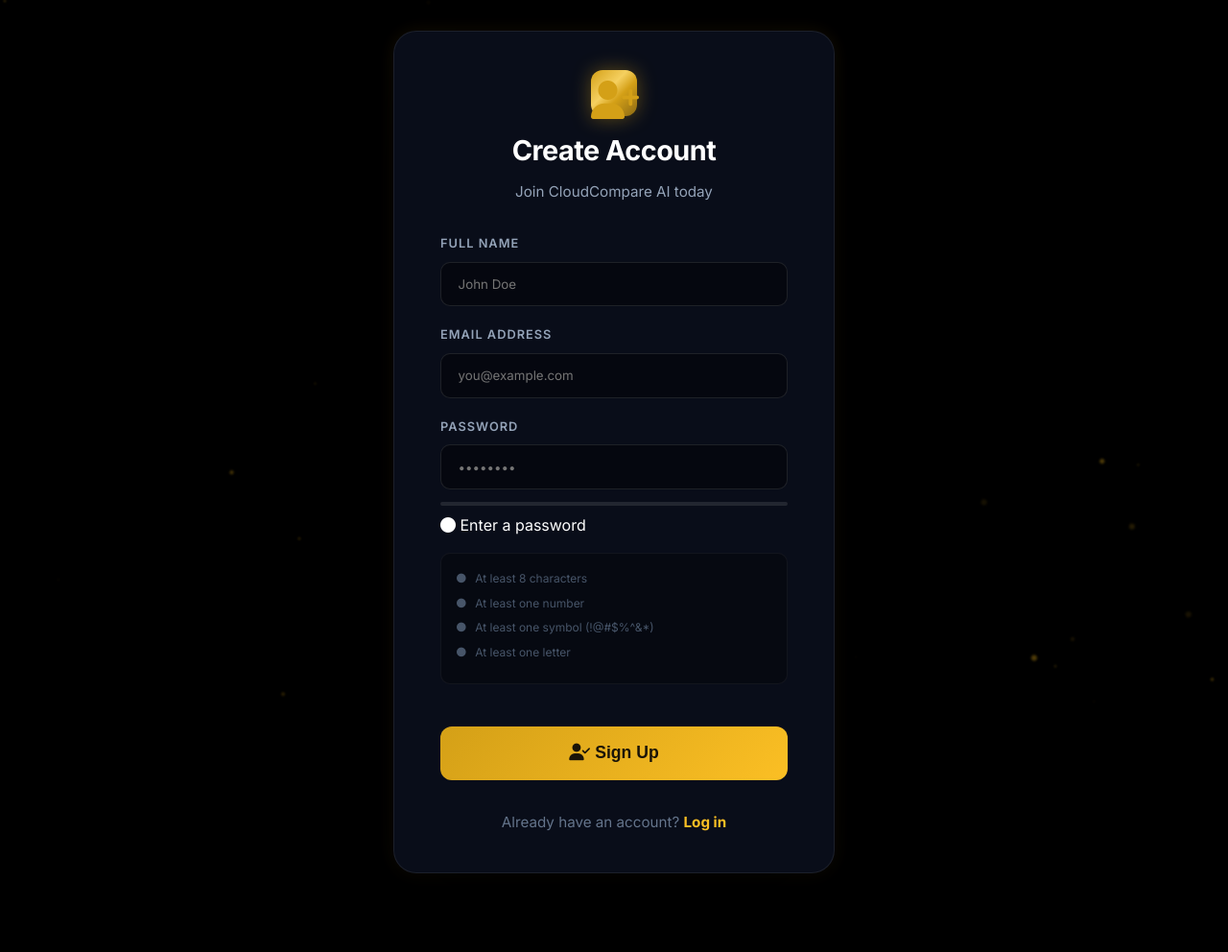
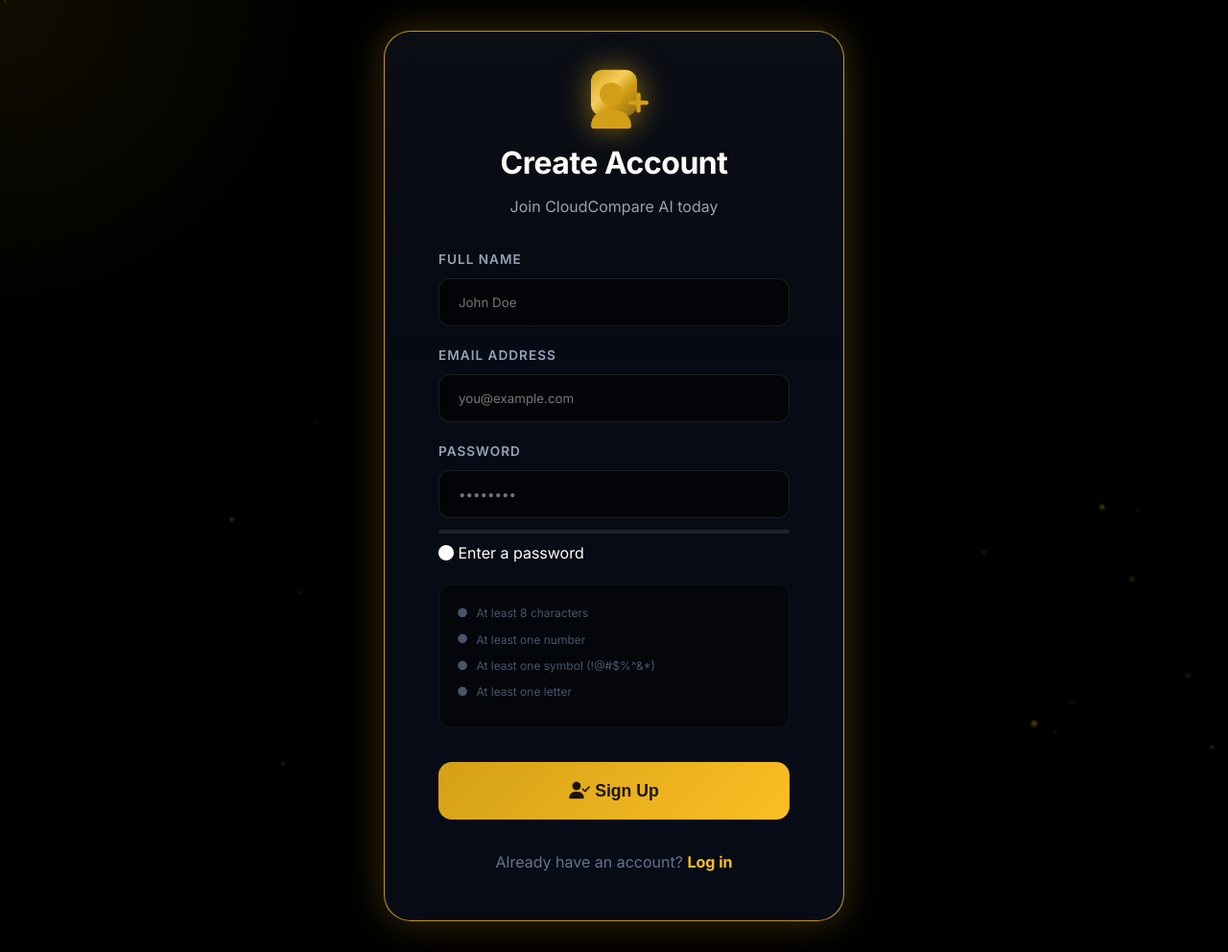
Before and after one commit to yathamsridharreddy/Cloud-Compare-ai_main, a Spring Boot app: page /signup.html in a window 1280 px wide. Shown: the whole page at 96% size. Before the commit the page ends 910 px from the top, so only its background shows below. Run offline with Spring Boot 4, Linux system fonts and the light colour scheme; some of the project's set-up classes (security, data sources, template engines, error pages and the like) are left out, and stand-ins take their place.

Commit message:
Excellence: Hyper-Cinematic Auth Suite - 3D Liquid Borders, Quantum Entrances, and Dynamic Light Tracking

```diff
--- a/src/main/resources/static/signup.html
+++ b/src/main/resources/static/signup.html
@@ -8,10 +8,15 @@
     <link href="https://fonts.googleapis.com/css2?family=Inter:wght@300;400;500;600;700&display=swap" rel="stylesheet">
     <link rel="stylesheet" href="https://cdnjs.cloudflare.com/ajax/libs/font-awesome/6.4.0/css/all.min.css">
     <style>
-        @keyframes unfold { from { opacity: 0; transform: perspective(1000px) rotateX(-15deg) scale(0.9); } to { opacity: 1; transform: perspective(1000px) rotateX(0) scale(1); } }
-        @keyframes drift { from { transform: translateY(100vh) rotate(0deg); } to { transform: translateY(-100px) rotate(360deg); } }
+        @keyframes unfold { from { opacity: 0; transform: perspective(1200px) rotateX(-25deg) translateY(50px) scale(0.8); } to { opacity: 1; transform: perspective(1200px) rotateX(0) translateY(0) scale(1); } }
+        @keyframes drift { from { transform: translateY(110vh) rotate(0deg); } to { transform: translateY(-110px) rotate(360deg); } }
+        @keyframes liquidBorder { 0%, 100% { border-color: rgba(212, 160, 23, 0.2); box-shadow: 0 0 20px rgba(212, 160, 23, 0.1); } 50% { border-color: rgba(251, 191, 36, 0.8); box-shadow: 0 0 40px rgba(212, 160, 23, 0.3); } }
+        @keyframes scanline { 0% { transform: translateY(-100%); } 100% { transform: translateY(100%); } }
+        @keyframes float { 0%, 100% { transform: translateY(0); } 50% { transform: translateY(-10px); } }
+        @keyframes slideIn { from { opacity: 0; transform: translateZ(30px) translateY(20px); } to { opacity: 1; transform: translateZ(30px) translateY(0); } }
 
-        body { margin: 0; background: #000; color: white; font-family: 'Inter', sans-serif; overflow: hidden; }
+        body { margin: 0; background: #000; color: white; font-family: 'Inter', sans-serif; overflow: hidden; height: 100vh; }
+
         .auth-container {
             min-height: 100vh;
             display: flex;
@@ -20,148 +25,135 @@
             padding: 2rem;
             position: relative;
             z-index: 10;
+            perspective: 1500px;
         }
+
         .auth-card {
-            background: rgba(15, 23, 42, 0.6);
-            border: 1px solid rgba(255, 255, 255, 0.08);
-            border-radius: 24px;
-            padding: 2.5rem 3rem;
+            background: rgba(15, 23, 42, 0.5);
+            border: 1px solid rgba(255, 255, 255, 0.05);
+            border-radius: 28px;
+            padding: 3rem 3.5rem;
             width: 100%;
-            max-width: 460px;
-            box-shadow: 0 40px 100px rgba(0, 0, 0, 0.8), 0 0 20px rgba(212, 160, 23, 0.1);
-            backdrop-filter: blur(20px);
-            animation: unfold 0.8s cubic-bezier(0.23, 1, 0.32, 1) both;
+            max-width: 480px;
+            box-shadow: 0 50px 100px rgba(0, 0, 0, 0.9);
+            backdrop-filter: blur(25px);
+            animation: unfold 1.2s cubic-bezier(0.23, 1, 0.32, 1) both, liquidBorder 4s infinite alternate;
+            position: relative;
+            overflow: hidden;
+            transform-style: preserve-3d;
         }
-        .auth-header {
-            text-align: center;
-            margin-bottom: 2rem;
+
+        .auth-card::before {
+            content: "";
+            position: absolute;
+            top: 0; left: 0; width: 100%; height: 100%;
+            background: linear-gradient(to bottom, transparent, rgba(212, 160, 23, 0.03), transparent);
+            animation: scanline 3s linear infinite;
+            pointer-events: none;
+            z-index: 1;
         }
+
+        .auth-header { text-align: center; margin-bottom: 2rem; transform: translateZ(50px); }
         .auth-header .logo-icon {
-            font-size: 2.5rem;
+            font-size: 3rem;
             color: #d4a017;
             margin-bottom: 0.8rem;
             display: inline-block;
-            filter: drop-shadow(0 0 10px rgba(212, 160, 23, 0.4));
+            filter: drop-shadow(0 0 15px rgba(212, 160, 23, 0.6));
+            animation: float 4s ease-in-out infinite;
         }
-        .auth-header h2 {
-            font-size: 1.8rem;
-            margin-bottom: 0.5rem;
-            font-weight: 800;
-            letter-spacing: -0.5px;
-        }
-        .auth-header p {
-            color: #94a3b8;
-            font-size: 0.95rem;
-        }
-        .form-group {
-            margin-bottom: 1.25rem;
-        }
-        .form-group label {
-            display: block;
-            margin-bottom: 0.5rem;
-            color: #94a3b8;
-            font-size: 0.8rem;
-            font-weight: 600;
-            text-transform: uppercase;
-            letter-spacing: 1px;
-        }
+        .auth-header h2 { font-size: 2rem; font-weight: 800; letter-spacing: -0.5px; margin-bottom: 0.5rem; }
+        .auth-header p { color: #94a3b8; font-size: 1rem; }
+
+        .form-group { margin-bottom: 1.25rem; transform: translateZ(30px); opacity: 0; animation: slideIn 0.8s forwards; }
+        .form-group label { display: block; margin-bottom: 0.5rem; color: #94a3b8; font-size: 0.85rem; font-weight: 600; text-transform: uppercase; letter-spacing: 1px; }
+
         .form-control {
             width: 100%;
-            padding: 0.9rem 1.1rem;
-            background: rgba(0, 0, 0, 0.4);
+            padding: 1rem 1.25rem;
+            background: rgba(0, 0, 0, 0.6);
             border: 1px solid rgba(255, 255, 255, 0.1);
-            border-radius: 10px;
+            border-radius: 12px;
             color: white;
             font-family: inherit;
             transition: all 0.4s cubic-bezier(0.4, 0, 0.2, 1);
             box-sizing: border-box;
         }
+
         .form-control:focus {
             outline: none;
             border-color: #fbbf24;
-            background: rgba(0, 0, 0, 0.6);
-            box-shadow: 0 0 0 4px rgba(212, 160, 23, 0.15);
-            transform: translateY(-2px);
+            background: rgba(0, 0, 0, 0.8);
+            box-shadow: 0 0 25px rgba(212, 160, 23, 0.2);
+            transform: scale(1.02);
         }
+
         .btn-auth {
             width: 100%;
-            padding: 1.1rem;
+            padding: 1.2rem;
             background: linear-gradient(135deg, #d4a017, #fbbf24);
             color: #1a1408;
             border: none;
-            border-radius: 12px;
-            font-weight: 800;
+            border-radius: 14px;
+            font-weight: 900;
             font-size: 1.1rem;
             cursor: pointer;
-            transition: all 0.4s;
-            margin-top: 1.5rem;
+            transition: all 0.5s cubic-bezier(0.23, 1, 0.32, 1);
+            margin-top: 1rem;
             position: relative;
             overflow: hidden;
+            transform: translateZ(40px);
         }
-        .btn-auth:hover {
-            transform: translateY(-4px);
-            box-shadow: 0 15px 30px rgba(212, 160, 23, 0.4);
-        }
-        .btn-auth::after {
-            content: "";
-            position: absolute;
-            top: 0;
-            left: -100%;
-            width: 100%;
-            height: 100%;
-            background: linear-gradient(90deg, transparent, rgba(255,255,255,0.4), transparent);
-            transition: 0.5s;
-        }
-        .btn-auth:hover::after {
-            left: 100%;
-        }
-        .auth-footer {
-            margin-top: 2rem;
-            text-align: center;
-            font-size: 0.95rem;
-            color: #64748b;
-        }
-        .auth-footer a {
-            color: #fbbf24;
-            text-decoration: none;
-            font-weight: 700;
-            transition: all 0.3s;
-        }
-        .auth-footer a:hover {
-            color: white;
-            text-shadow: 0 0 10px rgba(212, 160, 23, 0.5);
-        }
-        .alert {
-            display: none;
-            padding: 0.9rem;
-            border-radius: 10px;
-            margin-bottom: 1.5rem;
-            font-size: 0.9rem;
-            animation: slideUp 0.4s ease-out;
-        }
-        @keyframes slideUp { from { opacity: 0; transform: translateY(10px); } to { opacity: 1; transform: translateY(0); } }
-        .alert-error { background: rgba(239, 68, 68, 0.15); border: 1px solid rgba(239, 68, 68, 0.3); color: #fca5a5; }
-        .alert-success { background: rgba(34, 197, 94, 0.15); border: 1px solid rgba(34, 197, 94, 0.3); color: #86efac; }
-        .form-validation { font-size: 0.75rem; margin-top: 0.4rem; display: none; align-items: center; gap: 0.3rem; }
+
+        .btn-auth:hover { transform: translateZ(60px) translateY(-5px); box-shadow: 0 20px 40px rgba(212, 160, 23, 0.5); }
+        .btn-auth::after { content: ""; position: absolute; top: 0; left: -100%; width: 100%; height: 100%; background: linear-gradient(90deg, transparent, rgba(255,255,255,0.4), transparent); transition: 0.6s; }
+        .btn-auth:hover::after { left: 100%; }
+
+        .auth-footer { margin-top: 2rem; text-align: center; color: #64748b; transform: translateZ(20px); }
+        .auth-footer a { color: #fbbf24; text-decoration: none; font-weight: 800; transition: 0.3s; }
+        .auth-footer a:hover { color: white; text-shadow: 0 0 10px #fbbf24; }
+
+        .form-validation { font-size: 0.75rem; margin-top: 0.4rem; display: none; align-items: center; gap: 0.3rem; transform: translateZ(25px); }
         .form-validation.error { color: #fca5a5; display: flex; }
         .form-validation.success { color: #86efac; display: flex; }
-        .password-strength { margin-top: 0.8rem; }
+
+        .password-strength { margin-top: 0.8rem; transform: translateZ(25px); }
         .strength-indicator { width: 100%; height: 4px; background: rgba(255, 255, 255, 0.1); border-radius: 2px; overflow: hidden; margin-bottom: 0.5rem; }
         .strength-bar { height: 100%; width: 0%; transition: all 0.4s cubic-bezier(0.4, 0, 0.2, 1); }
         .strength-bar.weak { background: #ef4444; width: 25%; }
         .strength-bar.fair { background: #fbbf24; width: 50%; }
         .strength-bar.good { background: #60a5fa; width: 75%; }
         .strength-bar.strong { background: #22c55e; width: 100%; }
-        .password-requirements { background: rgba(0, 0, 0, 0.3); border: 1px solid rgba(255, 255, 255, 0.05); border-radius: 10px; padding: 1rem; margin-top: 1rem; }
-        .requirement { display: flex; align-items: center; gap: 0.6rem; margin-bottom: 0.4rem; color: #475569; font-size: 0.75rem; transition: all 0.3s; }
+
+        .password-requirements { background: rgba(0, 0, 0, 0.4); border: 1px solid rgba(255, 255, 255, 0.05); border-radius: 12px; padding: 1.2rem; margin-top: 1.2rem; transform: translateZ(20px); }
+        .requirement { display: flex; align-items: center; gap: 0.6rem; margin-bottom: 0.5rem; color: #475569; font-size: 0.75rem; transition: all 0.3s; }
         .requirement i { font-size: 0.6rem; }
         .requirement.met { color: #86efac; }
         .requirement.met i { color: #22c55e; }
+
+        .alert { display: none; padding: 1rem; border-radius: 12px; margin-bottom: 1.5rem; font-size: 0.95rem; animation: slideIn 0.4s ease-out; }
+        .alert-error { background: rgba(239, 68, 68, 0.15); border: 1px solid rgba(239, 68, 68, 0.3); color: #fca5a5; }
+        .alert-success { background: rgba(34, 197, 94, 0.15); border: 1px solid rgba(34, 197, 94, 0.3); color: #86efac; }
+
+        /* Dynamic Particle System */
         .particle-bg { position: fixed; inset: 0; z-index: 0; pointer-events: none; }
-        .particle { position: absolute; background: #d4a017; border-radius: 50%; opacity: 0.3; filter: blur(1px); animation: drift 20s linear infinite; }
+        .particle { position: absolute; background: #d4a017; border-radius: 50%; opacity: 0.4; animation: drift linear infinite; }
+
+        .light-follow {
+            position: fixed;
+            width: 700px;
+            height: 700px;
+            background: radial-gradient(circle, rgba(212, 160, 23, 0.08), transparent 70%);
+            border-radius: 50%;
+            pointer-events: none;
+            z-index: 1;
+            transform: translate(-50%, -50%);
+            transition: left 0.15s ease-out, top 0.15s ease-out;
+        }
     </style>
 </head>
 <body>
+    <div class="light-follow" id="lightFollow"></div>
     <div class="app-container">
         <div class="auth-container">
             <div class="auth-card">
@@ -490,21 +482,25 @@
         }
         initParticleSystem();
 
-        // UI EXCELLENCE: 3D Card Tilt Effect
-        const card = document.querySelector('.auth-card');
+        // UI EXCELLENCE: Dynamic Light Follow
+        const light = document.getElementById('lightFollow');
         document.addEventListener('mousemove', (e) => {
+            light.style.left = `${e.clientX}px`;
+            light.style.top = `${e.clientY}px`;
+
+            // Perspective Tilt logic
             const xAxis = (window.innerWidth / 2 - e.pageX) / 25;
             const yAxis = (window.innerHeight / 2 - e.pageY) / 25;
-            card.style.transform = `perspective(1000px) rotateY(${xAxis}deg) rotateX(${yAxis}deg)`;
+            card.style.transform = `perspective(1200px) rotateY(${xAxis}deg) rotateX(${yAxis}deg)`;
         });
 
         // UI EXCELLENCE: Success Particle Burst
         function createSuccessBurst() {
-            for (let i = 0; i < 50; i++) {
+            for (let i = 0; i < 80; i++) {
                 const p = document.createElement('div');
                 p.className = 'success-particle';
-                p.style.setProperty('--tx', `${(Math.random() - 0.5) * 400}px`);
-                p.style.setProperty('--ty', `${(Math.random() - 0.5) * 400}px`);
+                p.style.setProperty('--tx', `${(Math.random() - 0.5) * 600}px`);
+                p.style.setProperty('--ty', `${(Math.random() - 0.5) * 600}px`);
                 p.style.left = '50%';
                 p.style.top = '50%';
                 p.style.background = Math.random() > 0.5 ? '#d4a017' : '#fbbf24';
```
Also changed, not shown: src/main/resources/static/login.html (+95 -107 lines).
